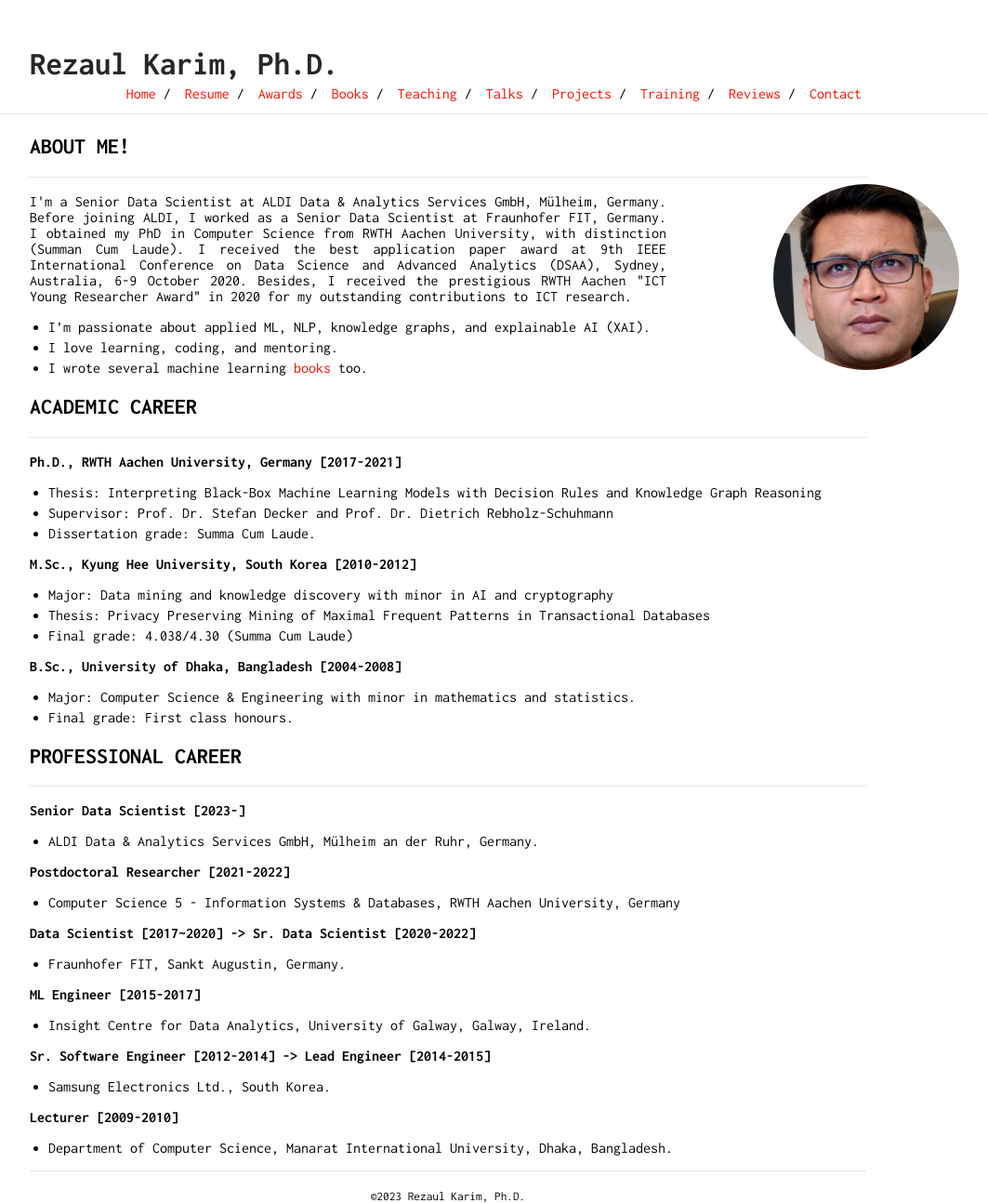
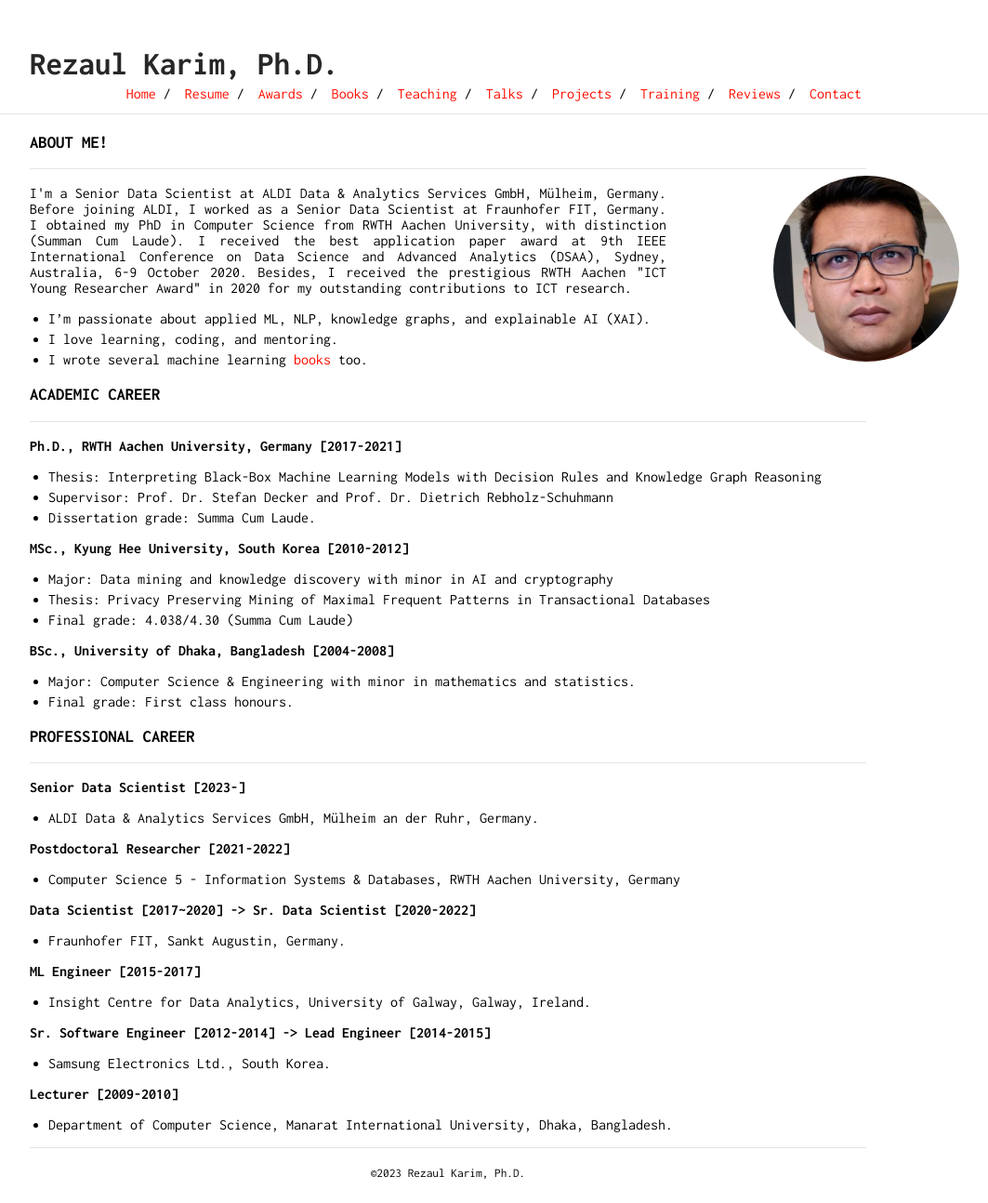
Before and after one commit to rezacsedu/rezacsedu.github.io, a Jekyll site: the page built from index.md, in a window 1280 px wide. Shown: the whole page at 93% size, without its empty margins (158-1221 px from the left). Built offline with Jekyll 4.4.1, drawn with Linux system fonts in a browser that asks for light colours; our own code applies the rules of GitHub Pages for plain Markdown files; after the commit the page ends 1269 px from its top, so only the background shows below that.

Commit message:
Update index.md

```diff
--- a/index.md
+++ b/index.md
@@ -1,4 +1,4 @@
-## ABOUT ME!
+### ABOUT ME!
 ___
 <img class="profile-picture" src="img/1664312512000.jpg" width="100">
 
@@ -8,23 +8,23 @@ ___
 - I love learning, coding, and mentoring.
 - I wrote several machine learning [books](https://www.amazon.com/s?k=Md.+Rezaul+Karim&ref=nb_sb_noss) too.
 
-## ACADEMIC CAREER
+### ACADEMIC CAREER
 ___
 **Ph.D., RWTH Aachen University, Germany [2017-2021]**
 - Thesis: Interpreting Black-Box Machine Learning Models with Decision Rules and Knowledge Graph Reasoning
 - Supervisor: Prof. Dr. Stefan Decker and Prof. Dr. Dietrich Rebholz-Schuhmann
 - Dissertation grade: Summa Cum Laude.
 
-**M.Sc., Kyung Hee University, South Korea [2010-2012]**
+**MSc., Kyung Hee University, South Korea [2010-2012]**
 - Major: Data mining and knowledge discovery with minor in AI and cryptography
 - Thesis: Privacy Preserving Mining of Maximal Frequent Patterns in Transactional Databases
 - Final grade: 4.038/4.30 (Summa Cum Laude)
 
-**B.Sc., University of Dhaka, Bangladesh [2004-2008]**
+**BSc., University of Dhaka, Bangladesh [2004-2008]**
 - Major: Computer Science & Engineering with minor in mathematics and statistics.
 - Final grade: First class honours.
 
-## PROFESSIONAL CAREER
+### PROFESSIONAL CAREER
 ___
 **Senior Data Scientist [2023-]**
 - ALDI Data & Analytics Services GmbH, Mülheim an der Ruhr, Germany.
```
